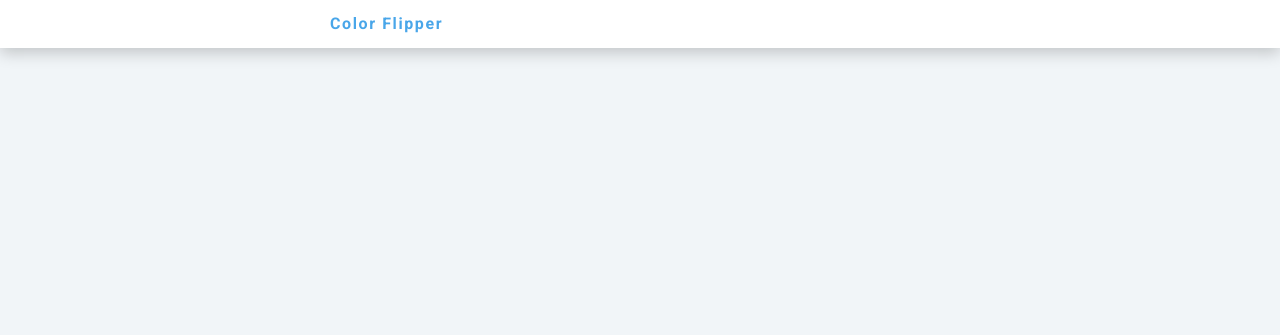
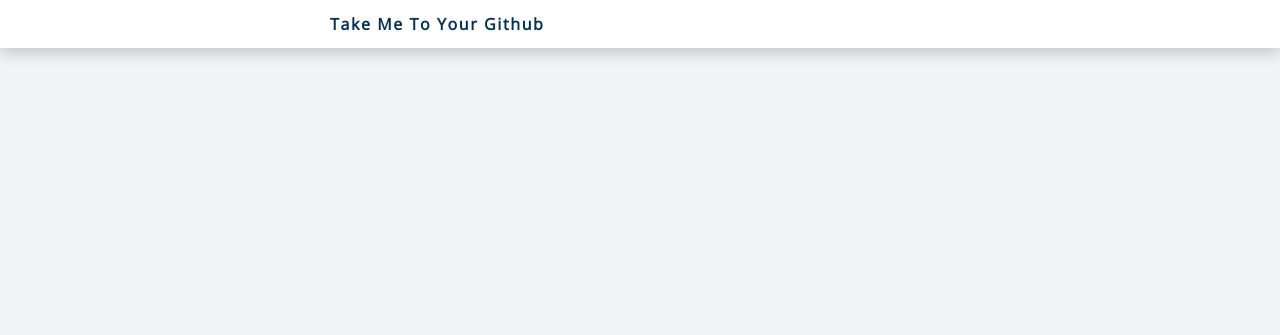
Before and after one commit to pabloprilan/aleatroyBackgroundColor, a plain HTML site: page index.html in a window 1280 px wide. Shown: the top 335 px of the page. Drawn offline with nearby package versions, Linux system fonts and the light colour scheme.

Commit message:
Link to my Github daashboard

```diff
--- a/index.html
+++ b/index.html
@@ -9,7 +9,9 @@
 <body>
     <nav>
         <div class= "nav-center">
-            <h4>Color Flipper</h4>
+            <a href="https://github.com/pabloprilan">
+            Take Me To Your Github
+            </a>
             <!-- <ul class="nav-links">
                 <li>
                     <a href="index.html">Simple</a>
```
